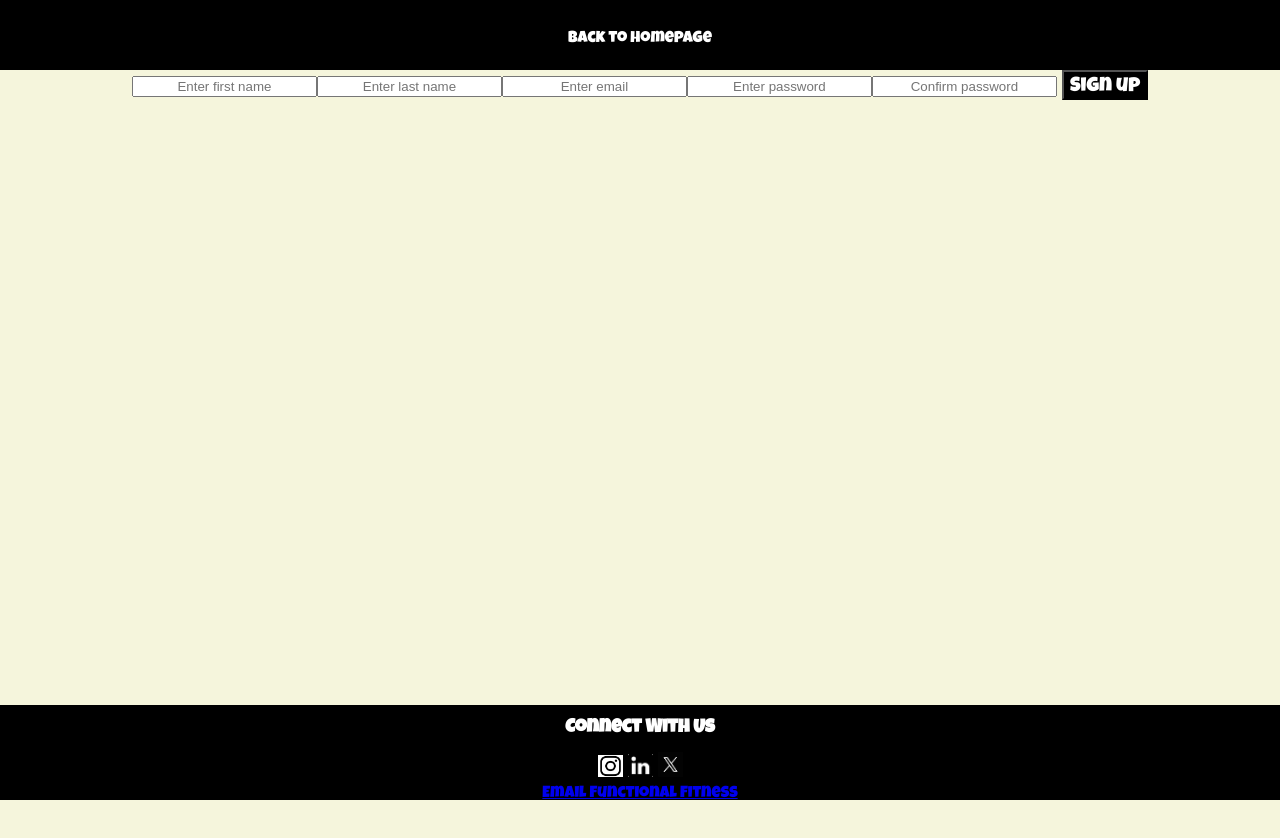
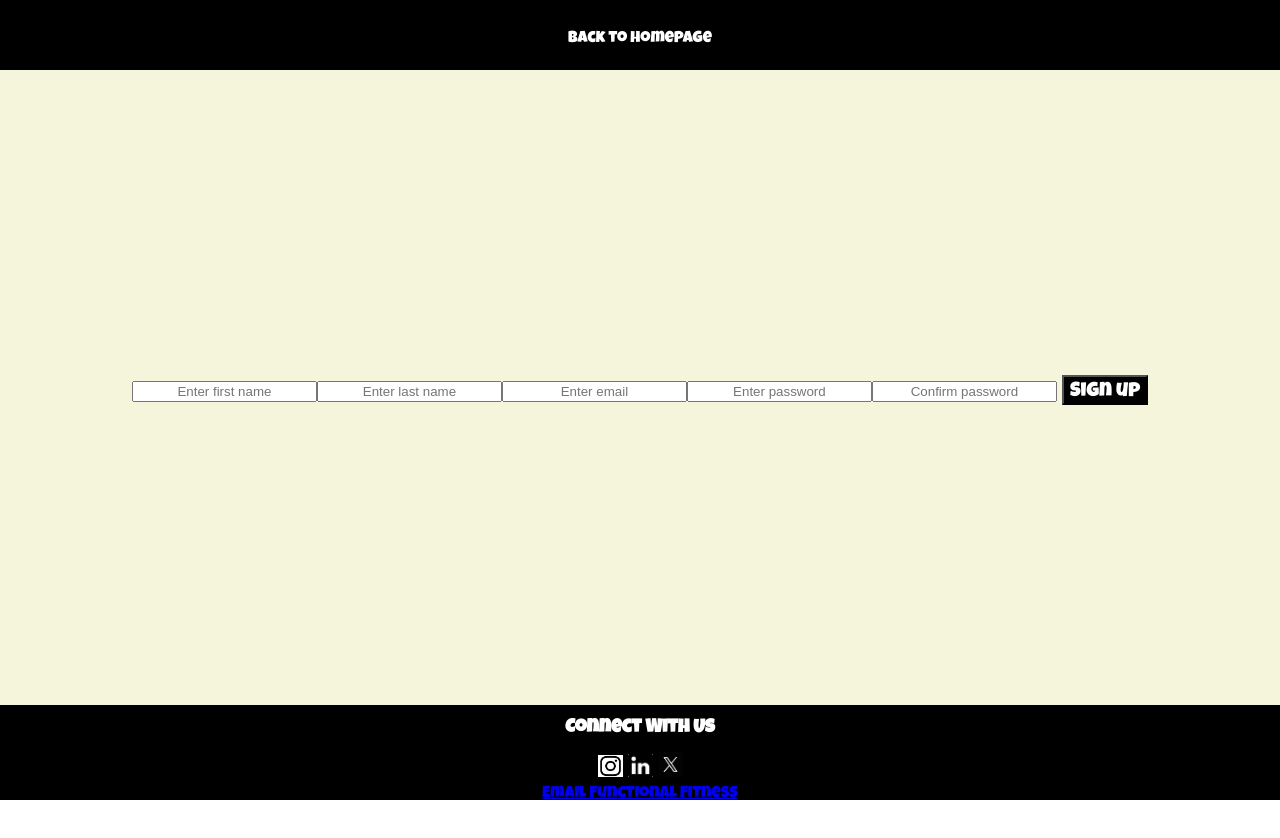
Before and after one commit to deepthinker-88/Fitness-Website, a React (Create React App) app: page /sign-up in a window 1280 px wide. Shown: the top 838 px of the page. After the commit the page ends 800 px from the top, so only its background shows below. Built offline with nearby package versions, Linux system fonts and the light colour scheme.

Commit message:
Updated Signup Page classnames

```diff
--- a/src/components/SignUpPage/SignUpPage.js
+++ b/src/components/SignUpPage/SignUpPage.js
@@ -49,12 +49,12 @@ export default function Signup() {
   };
 
   return (
-    <div className="content">
+    <div className= "sign-up-page">
       <header className="navbar-sign-up-page">
         <BackToHomePageButton />
       </header>
-
-      <form onSubmit={handleSignUp}>
+      <main className="form--main">
+      <form className="form--input"onSubmit={handleSignUp}>
         <input
           className="first-name-input"
           type="text"
@@ -106,6 +106,7 @@ export default function Signup() {
           Sign up
         </button>
       </form>
+      </main>
       <footer></footer>
     </div>
   );
```
